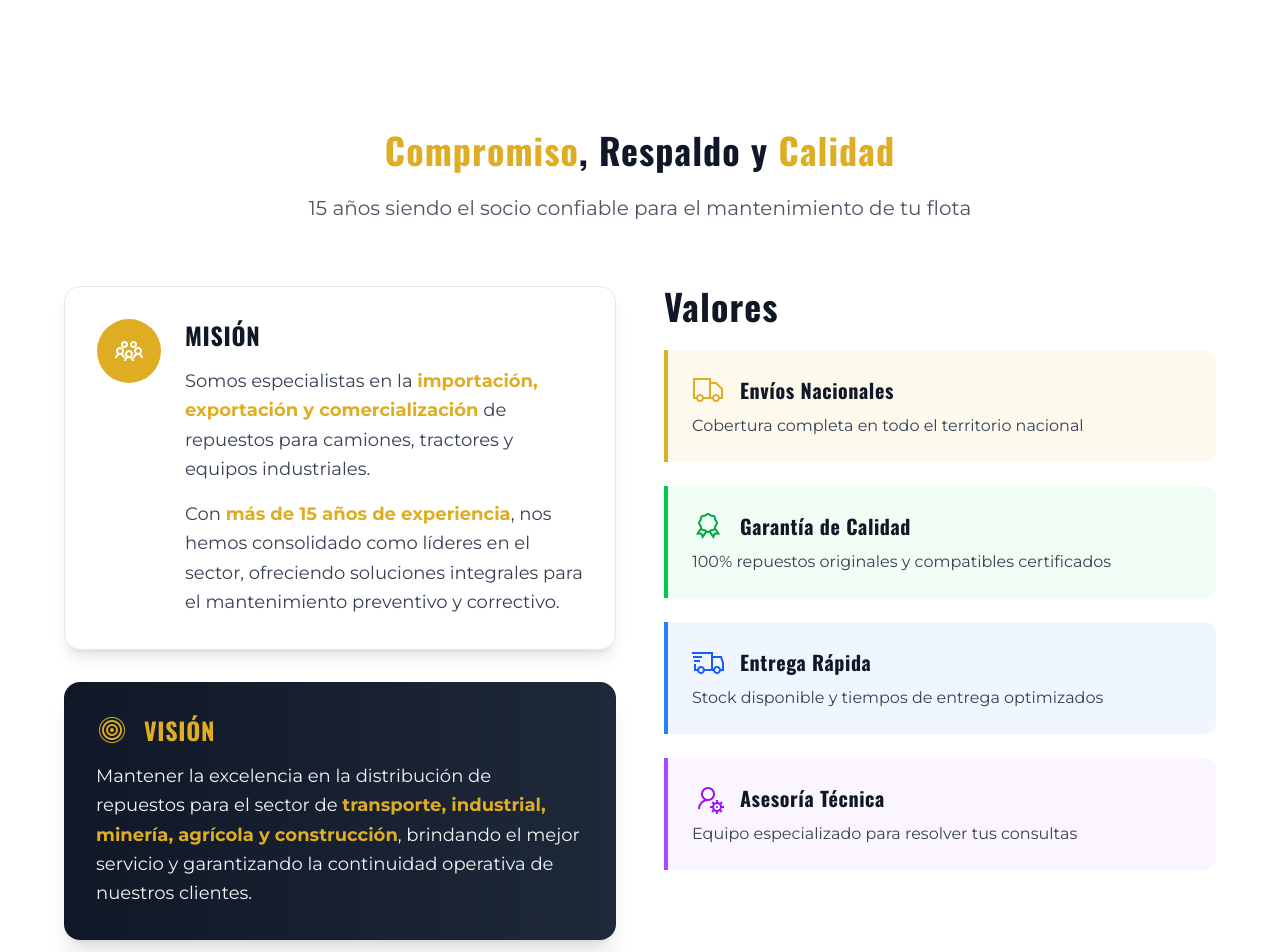
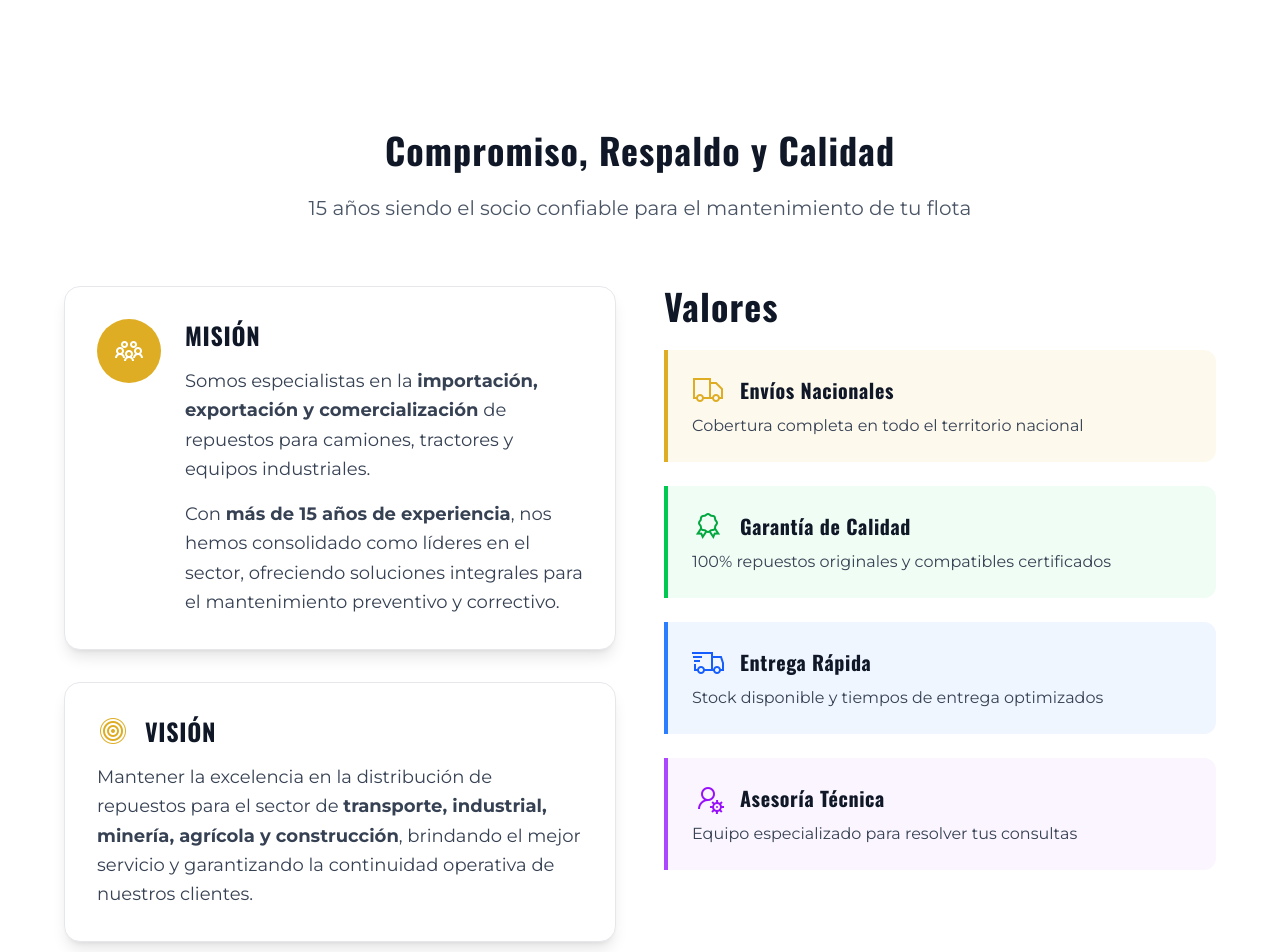
Before and after one commit to angelo2345-ui/auto-mac-prueba-2.0, a Vue app: page / in a window 1280 px wide. Shown: the part 1320-2272 px from the top of the page. Built offline with nearby package versions, Linux system fonts and the light colour scheme.

Commit message:
style(pages): remove inline styles and standardize text colors
Consolidate styling by removing redundant inline color styles and applying consistent text colors through CSS variables. This improves maintainability and follows design system principles.

```diff
--- a/src/pages/Home.vue
+++ b/src/pages/Home.vue
@@ -83,7 +83,7 @@
           <i class="las la-cogs la-3x text-white"></i>
         </div>
         <h2 class="text-3xl md:text-4xl font-bold text-gray-900 mb-4" style="font-family:var(--fuente-titulos);">
-          Nuestros <span style="color:var(--color-amarillo);font-family:var(--fuente-titulos);">Valores</span>
+          Nuestros Valores
         </h2>
         <p class="text-xl text-gray-600 max-w-3xl mx-auto">
           Principios que guían nuestro trabajo y relación con cada cliente.
@@ -134,7 +134,7 @@
         <!-- Encabezado -->
         <div class="text-center mb-16">
           <h2 class="text-3xl md:text-4xl font-bold text-gray-900 mb-6" style="font-family:var(--fuente-titulos);">
-            <span style="color:var(--color-amarillo);">Compromiso</span>, Respaldo y <span style="color:var(--color-amarillo);">Calidad</span>
+            Compromiso, Respaldo y Calidad
           </h2>
           <p class="text-xl text-gray-600 max-w-3xl mx-auto">
             15 años siendo el socio confiable para el mantenimiento de tu flota
@@ -152,11 +152,11 @@
                 <div>
                   <h3 class="text-2xl font-bold text-gray-900 mb-4" style="font-family:var(--fuente-titulos);">MISIÓN</h3>
                   <p class="text-gray-700 mb-4 leading-relaxed text-lg">
-                    Somos especialistas en la <strong style="color: var(--color-amarillo)">importación, exportación y comercialización</strong>
+                    Somos especialistas en la <strong>importación, exportación y comercialización</strong>
                     de repuestos para camiones, tractores y equipos industriales.
                   </p>
                   <p class="text-gray-700 leading-relaxed text-lg">
-                    Con <strong style="color: var(--color-amarillo)">más de 15 años de experiencia</strong>, nos hemos consolidado como
+                    Con <strong>más de 15 años de experiencia</strong>, nos hemos consolidado como
                     líderes en el sector, ofreciendo soluciones integrales para el mantenimiento preventivo y correctivo.
                   </p>
                 </div>
@@ -164,14 +164,14 @@
             </div>
 
             <!-- Misión destacada -->
-            <div class="bg-gradient-to-r from-gray-900 to-gray-800 text-white p-8 rounded-2xl shadow-xl">
+            <div class="bg-white text-gray-900 p-8 rounded-2xl shadow-lg border border-gray-200">
               <div class="flex items-center gap-4 mb-4">
                 <i class="la la-bullseye la-2x" style="color:var(--color-amarillo);"></i>
-                <h3 class="text-2xl font-bold" style="font-family:var(--fuente-titulos);color: var(--color-amarillo);">VISIÓN</h3>
+                <h3 class="text-2xl font-bold text-gray-900" style="font-family:var(--fuente-titulos);">VISIÓN</h3>
               </div>
-              <p class="text-gray-100 leading-relaxed text-lg">
+              <p class="text-gray-700 leading-relaxed text-lg">
                 Mantener la excelencia en la distribución de repuestos para el sector de
-                <strong style="color:var(--color-amarillo);">transporte, industrial, minería, agrícola y construcción</strong>,
+                <strong>transporte, industrial, minería, agrícola y construcción</strong>,
                 brindando el mejor servicio y garantizando la continuidad operativa de nuestros clientes.
               </p>
             </div>
--- a/src/pages/QuienesSomos.vue
+++ b/src/pages/QuienesSomos.vue
@@ -37,13 +37,13 @@
           </div>
           <div class="space-y-4 text-gray-700 leading-relaxed">
             <p>
-              Somos especialistas en la <strong style="color: var(--color-amarillo)">importación, exportación y comercialización</strong> de repuestos para camiones, tractores y equipos industriales.
+              Somos especialistas en la <strong>importación, exportación y comercialización</strong> de repuestos para camiones, tractores y equipos industriales.
             </p>
             <p>
-              Con <strong style="color: var(--color-amarillo)">más de 15 años de experiencia</strong>, ofrecemos soluciones integrales para el mantenimiento preventivo y correctivo.
+              Con <strong>más de 15 años de experiencia</strong>, ofrecemos soluciones integrales para el mantenimiento preventivo y correctivo.
             </p>
             <p>
-              Atendemos a los sectores de <strong style="color: var(--color-amarillo)">transporte, industrial, minería, agrícola y construcción</strong>, con cobertura nacional y soporte en toda la cadena de suministro.
+              Atendemos a los sectores de <strong>transporte, industrial, minería, agrícola y construcción</strong>, con cobertura nacional y soporte en toda la cadena de suministro.
             </p>
             <ul class="list-disc pl-6 space-y-2">
               <li>Importaciones bajo pedido y logística nacional.</li>
@@ -53,14 +53,14 @@
             </ul>
 
             <!-- Visión -->
-            <div class="mt-6 p-6 rounded-2xl bg-gray-900 text-white border border-gray-700 reveal">
+            <div class="mt-6 p-6 rounded-2xl bg-white text-gray-900 border border-gray-200 reveal">
               <div class="flex items-center gap-3 mb-2">
                 <i class="las la-eye text-2xl" style="color: var(--color-amarillo);"></i>
                 <h3 class="text-xl font-bold">Visión</h3>
               </div>
-              <p class="text-gray-100">
+              <p class="text-gray-700">
                 Mantener la excelencia en la distribución de repuestos para el sector de
-                <strong style="color: var(--color-amarillo);">transporte, industrial, minería, agrícola y construcción</strong>,
+                <strong>transporte, industrial, minería, agrícola y construcción</strong>,
                 brindando el mejor servicio y garantizando la continuidad operativa de nuestros clientes.
               </p>
             </div>
```
